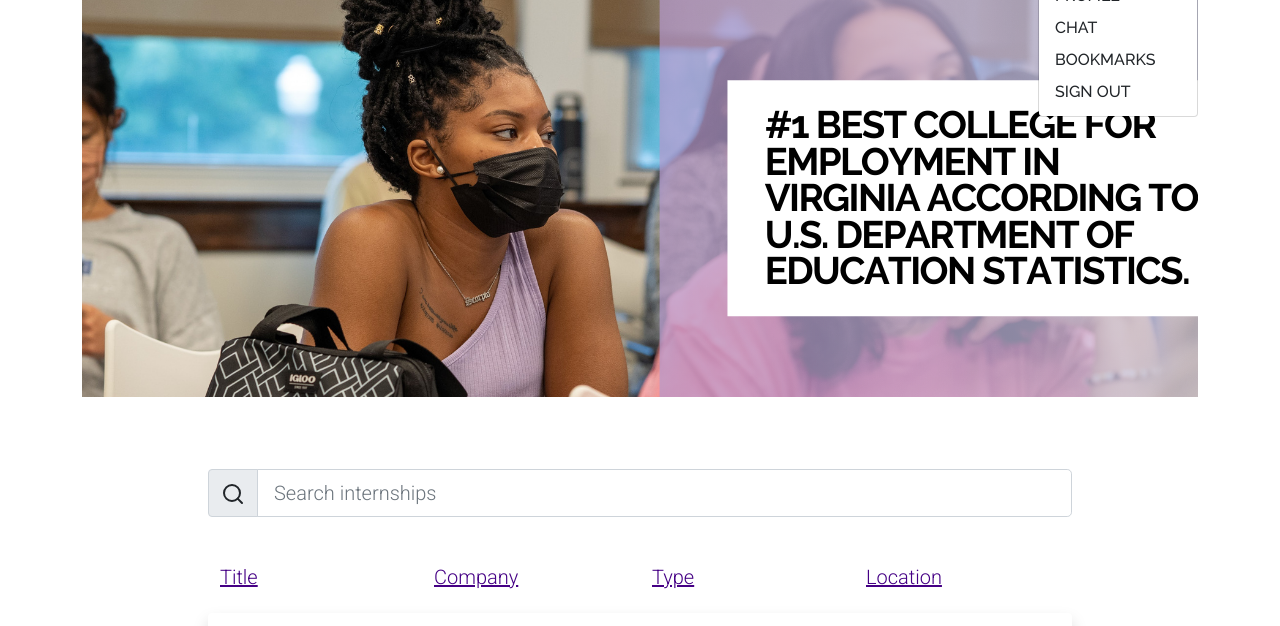
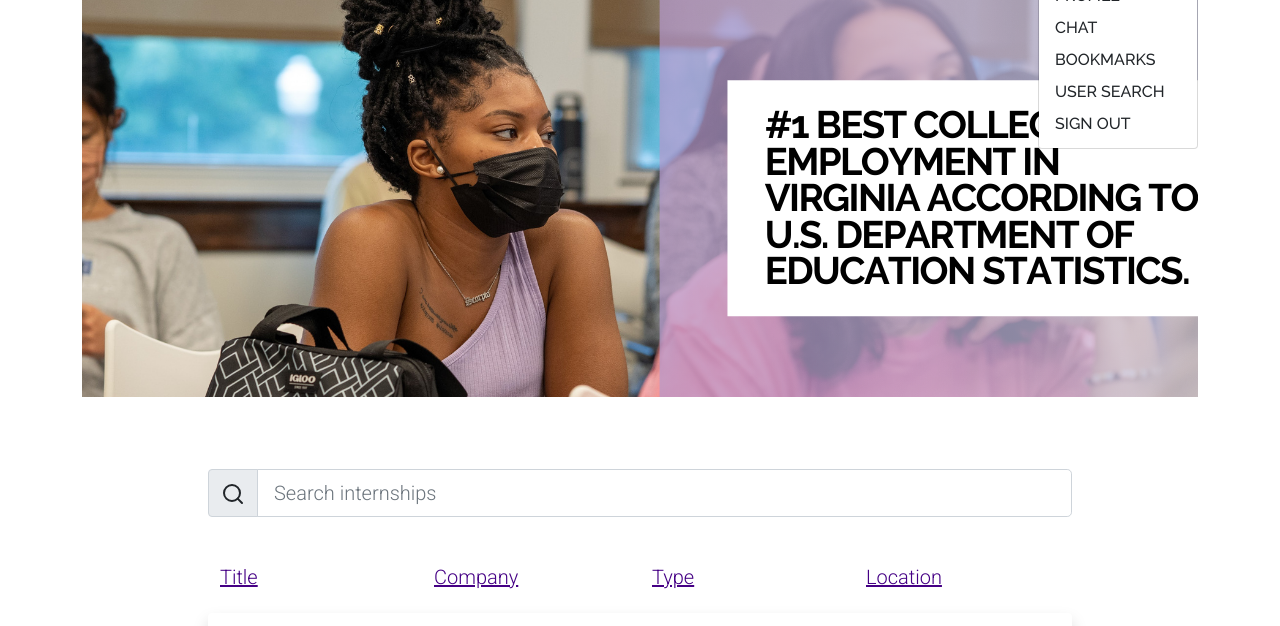
Before and after one commit to courtmiyashiro/capstone-bootstrap, a plain HTML site: page internshipspage.html in a window 1280 px wide. Both pictures are taken after a click on the link 1181 px from the left and 56 px from the top of the page. Shown: the part 99-725 px from the top of the page. Drawn offline with nearby package versions, Linux system fonts and the light colour scheme.

Commit message:
commit user search dropdown

```diff
--- a/internshipspage.html
+++ b/internshipspage.html
@@ -73,6 +73,10 @@
 
                           <li>
                             <a class="dropdown-item" href="#">BOOKMARKS</a>
+                          </li>
+
+                          <li>
+                            <a class="dropdown-item" href="#">USER SEARCH</a>
                           </li>
 
                           <li>
```
